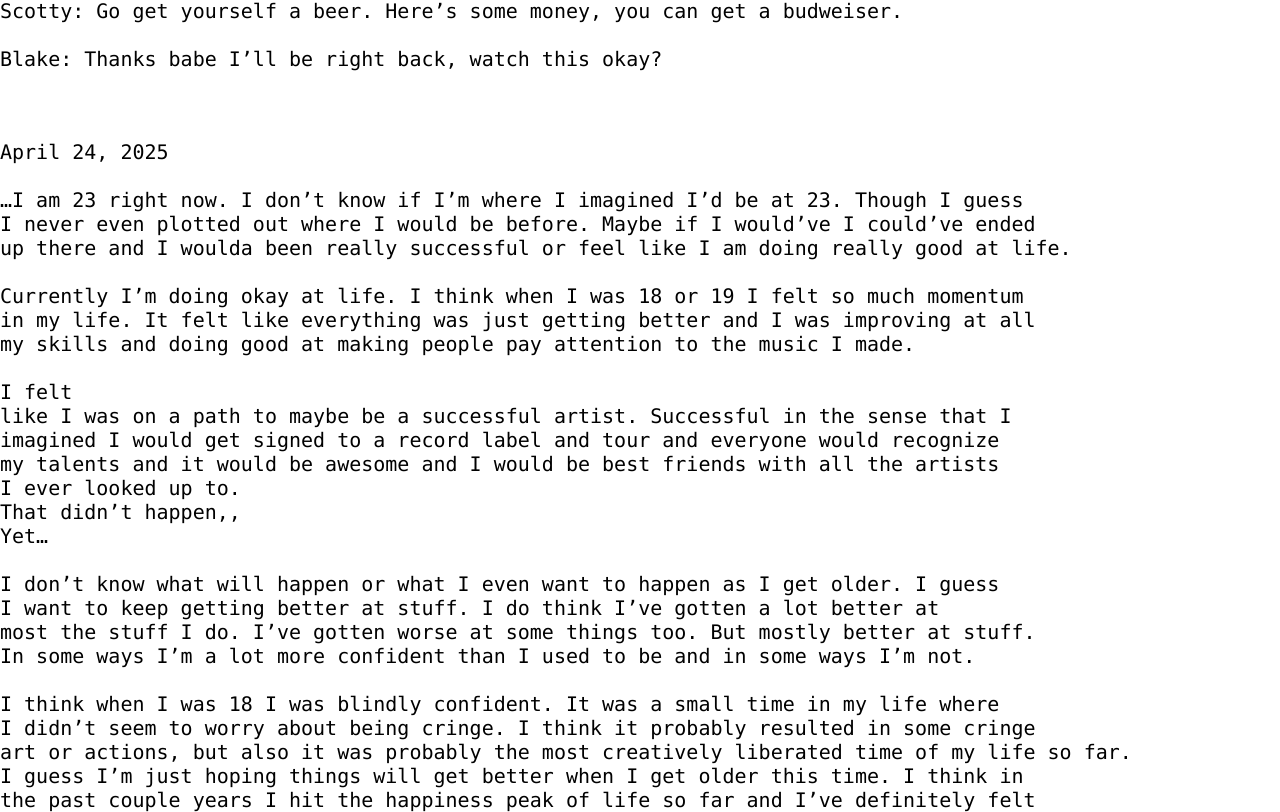
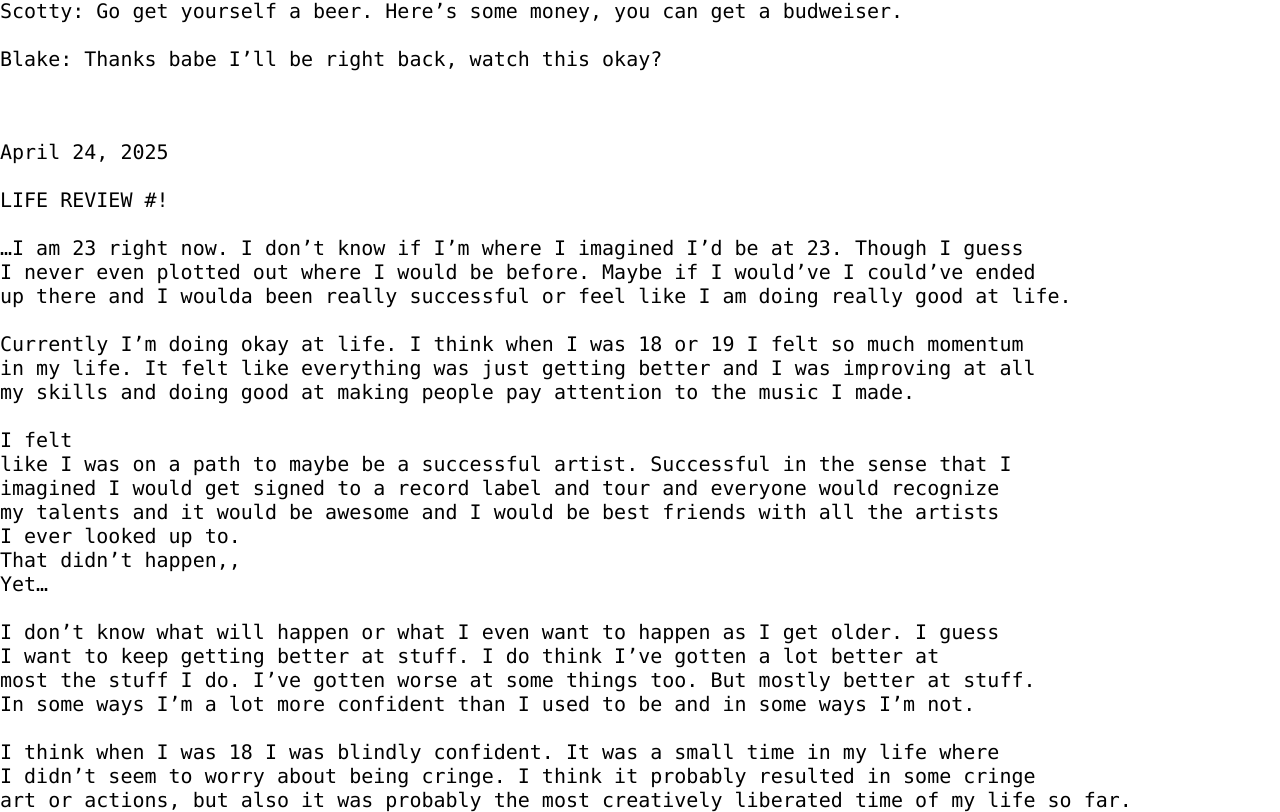
Before and after one commit to scottyscott158/scottyscott158.github.io, a plain HTML site: page blog.html in a window 1280 px wide. Shown: the part 7917-8729 px from the top of the page. Drawn offline with Linux system fonts and the light colour scheme.

Commit message:
Update blog.html
add title to blog 1

```diff
--- a/blog.html
+++ b/blog.html
@@ -533,6 +533,9 @@ Blake: Thanks babe I’ll be right back, watch this okay?
 <p>April 24, 2025
 	<br>
 	<br>
+	LIFE REVIEW #!
+	<br>
+	<br>
 
     …I am 23 right now. I don’t know if I’m where I imagined I’d be at 23. Though I guess
 	<br>
```
